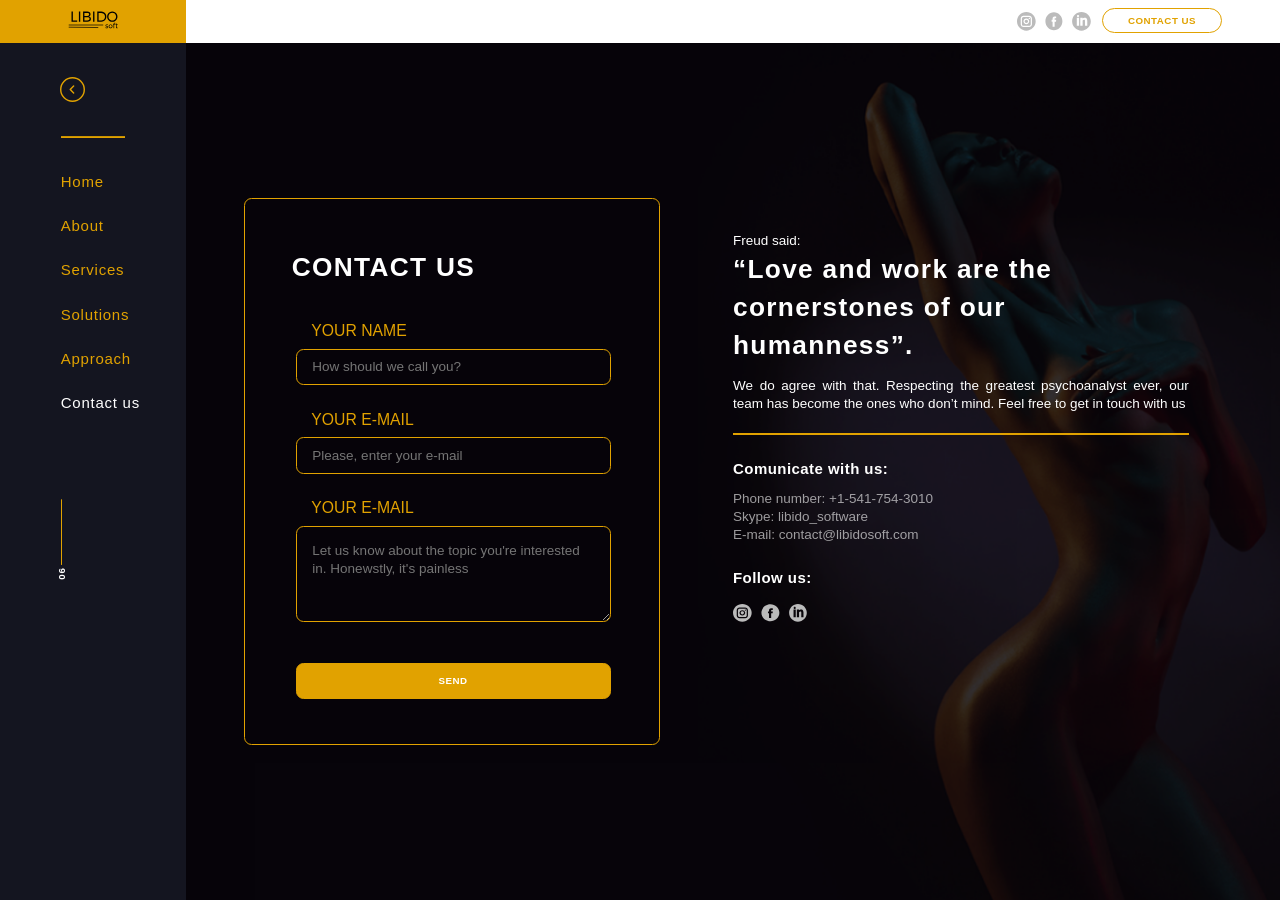
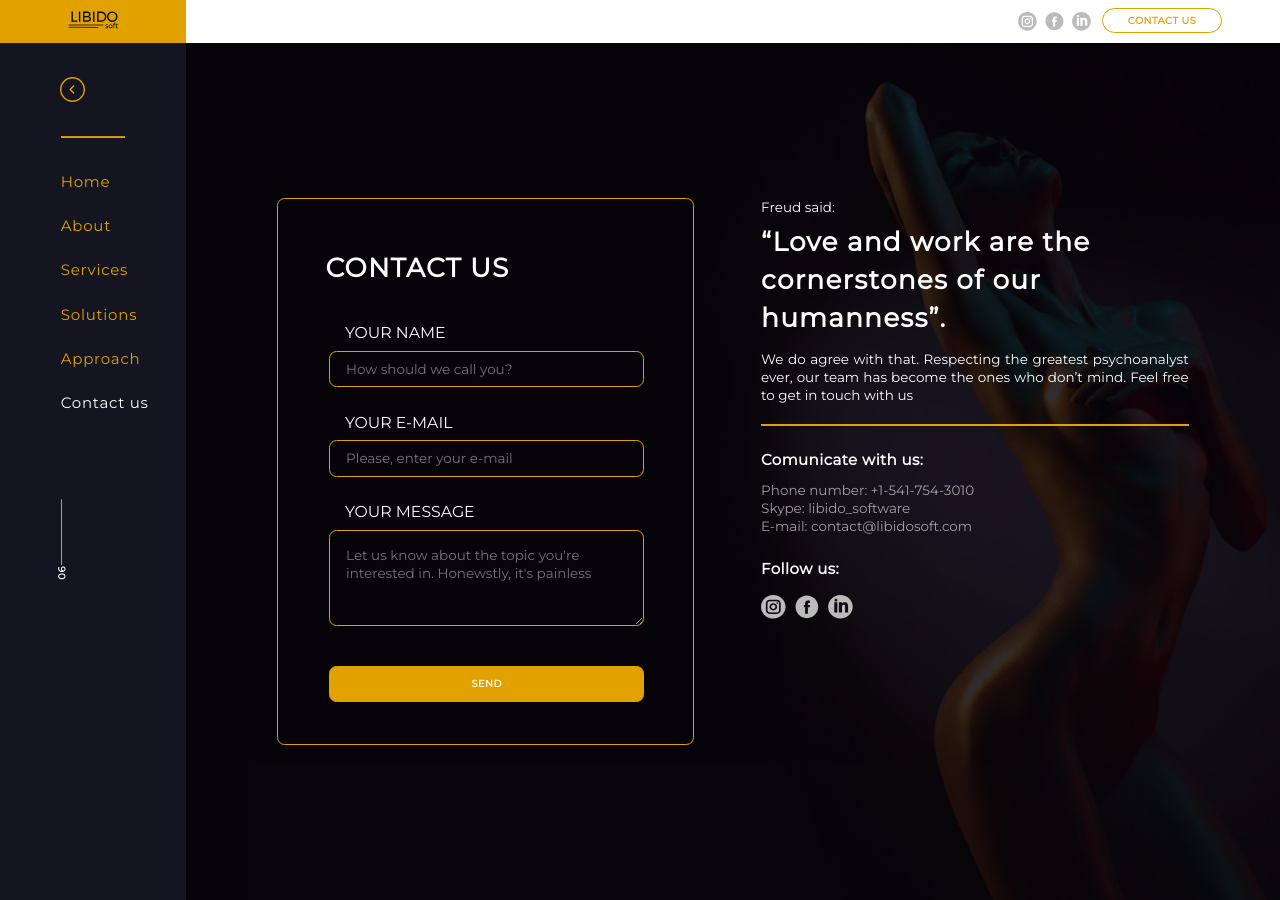
Before and after one commit to eugenekorpan/eugenekorpan.github.io, a Jekyll site: the page built from contact-us.html, in a window 1280 px wide. Built offline with Jekyll 4.4.1, drawn with Linux system fonts in a browser that asks for light colours.

Commit message:
Added fony Monserat

```diff
--- a/_data/location.yml
+++ b/_data/location.yml
@@ -45,10 +45,11 @@ en:
     name: Your name
     name_plc: How should we call you?
     email: Your e-mail
+    message: Your message
     email_plc: Please, enter your e-mail
-    email_plc2: Let us know about the topic you're interested in. Honewstly, it's painless
+    message_plc2: Let us know about the topic you're interested in. Honewstly, it's painless
     send: Send
-    h2: Freud said&#58;<br> <p>“Love and work are the cornerstones of our humanness”.</p> We do agree with that. Respecting the greatest psychoanalyst ever, our team has become the ones who don’t mind. Feel free to get in touch with us
+    h2: <span>Freud said&#58;</span><br> <p>“Love and work are the cornerstones of our humanness”.</p> We do agree with that. Respecting the greatest psychoanalyst ever, our team has become the ones who don’t mind. Feel free to get in touch with us
     comunicate_with_us: <b>Comunicate with us&#58;</b>
     phone: Phone number&#58; +1-541-754-3010
     skype: Skype&#58; libido_software
--- a/_layouts/default.html
+++ b/_layouts/default.html
@@ -1,8 +1,11 @@
 <!DOCTYPE html>
 <html lang="en">
 <head>
+  <meta name="theme-color" content="#141520">
   <meta charset="utf-8">
   <meta name="viewport" content="width=device-width, initial-scale=1.0, maximum-scale=1.0, user-scalable=no">
+  <!-- fonts -->
+  <link href="https://fonts.googleapis.com/css?family=Montserrat" rel="stylesheet">
   <!-- bootstrap 4 -->
   <link rel="stylesheet" href="https://stackpath.bootstrapcdn.com/bootstrap/4.1.3/css/bootstrap.min.css" integrity="sha384-MCw98/SFnGE8fJT3GXwEOngsV7Zt27NXFoaoApmYm81iuXoPkFOJwJ8ERdknLPMO" crossorigin="anonymous">
   <script src="https://code.jquery.com/jquery-3.3.1.slim.min.js" integrity="sha384-q8i/X+965DzO0rT7abK41JStQIAqVgRVzpbzo5smXKp4YfRvH+8abtTE1Pi6jizo" crossorigin="anonymous"></script>
--- a/assets/style.css
+++ b/assets/style.css
@@ -4,7 +4,7 @@ body {
   background-position: right top;
   background-repeat: no-repeat;
   background-attachment: fixed;
-  background-color: #0b0712;
+  background-color: #2e2e2e;
   color: #FFF;
   margin: 0;
   padding: 0;
@@ -49,6 +49,7 @@ button:focus {
   align-items: stretch;
   height: 100vh;
   width: 100%;
+  overflow: auto;
 }
 
 .navbar-container {
@@ -73,7 +74,7 @@ button:focus {
   flex: 1;
   display: flex;
   align-items: center;
-  overflow: auto;
+  /*overflow: auto;*/
 }
 
 /*Header*/
@@ -795,6 +796,7 @@ button:focus {
   display: flex;
   align-items: stretch;
   flex: 1;
+  justify-content: center;
 
   font-style: normal;
   font-weight: normal;
@@ -804,16 +806,16 @@ button:focus {
 }
 
 .contact-us-col-1 {
- flex: 1;
- min-width: 555px;
+  width: 555px;
+  margin: 5vh;
 }
 
 .contact-us-block {
- width: 555px;
- height: 729px;
- border: 2px solid #E1A200;
- box-sizing: border-box;
- border-radius: 10px;
+  width: 555px;
+  height: 729px;
+  border: 2px solid #E1A200;
+  box-sizing: border-box;
+  border-radius: 10px;
 }
 
 .contact-us-title {
@@ -846,7 +848,7 @@ button:focus {
   border-color: #FFF;
 }
 
-.contact-us-input.email2 {
+.contact-us-input.message {
   max-height: 129px;
   min-height: 129px;
 }
@@ -858,7 +860,7 @@ button:focus {
   line-height: normal;
   font-size: 21px;
   text-transform: uppercase;
-  color: #E1A200;
+  color: #FFF;
 }
 
 .contact-us-send-btn {
@@ -880,6 +882,11 @@ button:focus {
 .contact-us-col-2 {
   flex: 1;
   padding: 5vh;
+}
+
+.contact-us-col-2 span {
+  display: inline-block;
+  margin-bottom: 1vh;
 }
 
 .contact-us p {
@@ -915,6 +922,11 @@ button:focus {
   margin-top: -1vh;
 }
 
+.contact-us-social .social-ico {
+  height: 33px;
+  width: 33px;
+}
+
 @media screen and (max-height: 768px) {
   .navbar-line-2-flex {
     display: none;
@@ -930,6 +942,10 @@ button:focus {
     display: inline-block !important;
     position: absolute;
     bottom: 0px;
+  }
+
+  .main-header {
+    background: #2e2e2e;
   }
 }
 
@@ -957,7 +973,9 @@ button:focus {
   }
 
   /*Contact us*/
-
+  .contact-us {
+    flex-direction: column;
+  }
 }
 
 
--- a/contact-us.html
+++ b/contact-us.html
@@ -20,8 +20,8 @@ page: '06'
                 <input class="contact-us-input" type="text" name="name" placeholder="{{ site.data.location.en.contact_us.name_plc }}"><br>
                 <label class="contact-us-label" for="email">{{ site.data.location.en.contact_us.email }}</label>
                 <input class="contact-us-input" type="email" name="email" placeholder="{{ site.data.location.en.contact_us.email_plc }}"><br>
-                <label class="contact-us-label" for="email2">{{ site.data.location.en.contact_us.email }}</label>
-                <textarea class="contact-us-input email2" type="email" name="email2" placeholder="{{ site.data.location.en.contact_us.email_plc2 }}"></textarea><br>
+                <label class="contact-us-label" for="message">{{ site.data.location.en.contact_us.message }}</label>
+                <textarea class="contact-us-input message" type="text" name="message" placeholder="{{ site.data.location.en.contact_us.message_plc2 }}"></textarea><br>
                 <input class="contact-us-send-btn" type="submit" value="{{ site.data.location.en.contact_us.send }}"">
               </form>
             </div>
```
Also changed, not shown: 7 other files.
